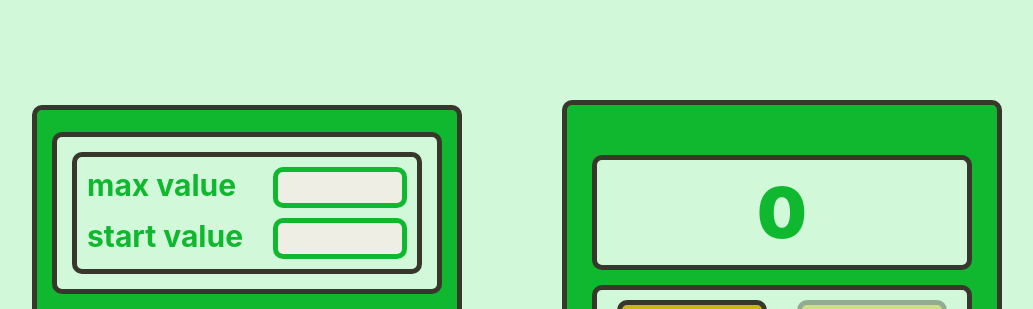
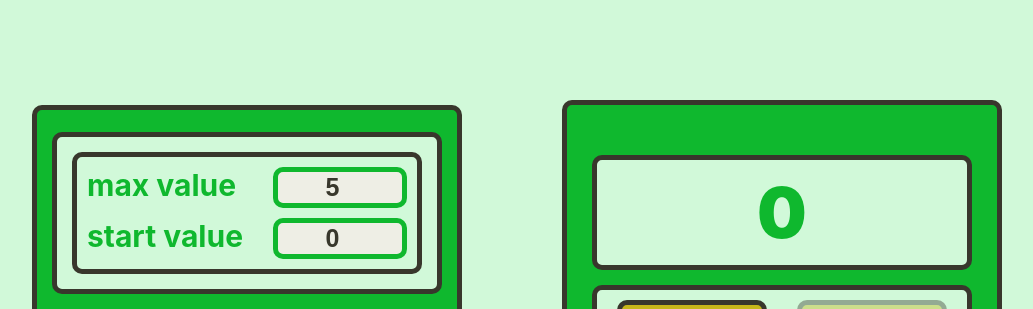
Before and after one commit to olesya-sh-dev/counter, a React (Create React App) app: page / in a window 1280 px wide. Shown: the top 309 px of the page, without its empty margins (123-1156 px from the left). Built offline with nearby package versions, Linux system fonts and the light colour scheme.

Commit message:
в счетчик прихолдит актуальное значение minValue при reset

```diff
--- a/src/App.tsx
+++ b/src/App.tsx
@@ -4,9 +4,19 @@ import { Counter } from "./components/counter/Counter";
 import { Settings } from "./components/settings/Settings";
 
 function App() {
-  let maxValue = 5;
-  let minValue = 0;
+  const getFromLocalStorage = () => {
+    let maxValueString = localStorage.getItem("maxValue");
+    let maxValue = maxValueString ? parseInt(maxValueString) : 5;
+
+    let minValueString = localStorage.getItem("startValue");
+    let minValue = minValueString ? parseInt(minValueString) : 0;
+
+    return { maxValue, minValue };
+  };
+
+  const { maxValue, minValue } = getFromLocalStorage();
   const [number, setNumber] = useState<number>(minValue);
+
   const incrementHandler = () => {
     if (number < maxValue) {
       setNumber((prevNumber) => prevNumber + 1);
@@ -14,7 +24,7 @@ function App() {
   };
 
   const resetHandler = () => {
-    setNumber(minValue);
+    setNumber(getFromLocalStorage().minValue);
   };
 
   return (
@@ -27,10 +37,10 @@ function App() {
           gap: "100px",
         }}
       >
-        <Settings />
+        <Settings maxValue={maxValue} startValue={minValue} />
         <Counter
-          maxValue={maxValue}
-          minValue={minValue}
+          maxValue={getFromLocalStorage().maxValue}
+          minValue={getFromLocalStorage().minValue}
           incrementHandler={incrementHandler}
           resetHandler={resetHandler}
           number={number}
--- a/src/components/settings/Settings.tsx
+++ b/src/components/settings/Settings.tsx
@@ -1,21 +1,54 @@
-import React from "react";
+import React, { useState } from "react";
 import { Wrapper } from "../Wrapper";
 import { Button } from "../button/Button";
 import { S } from "./Settings_styles";
 import { SettingsValue } from "./SettingsValue";
 
-export const Settings = () => {
+type SettingsPropsType = {
+  maxValue: number;
+  startValue: number;
+};
+
+export const Settings = (props: SettingsPropsType) => {
+  const setToLocalStorage = (maxValue: number, startValue: number) => {
+    localStorage.setItem("maxValue", JSON.stringify(maxValue));
+    localStorage.setItem("startValue", JSON.stringify(startValue));
+  };
+  const [maxValue, setMaxValue] = useState(props.maxValue);
+  const [startValue, setStartValue] = useState(props.startValue);
+
+  const handleMaxValueChange = (value: number) => {
+    setMaxValue(value);
+  };
+
+  const handleStartValueChange = (value: number) => {
+    setStartValue(value);
+  };
   return (
     <div>
       <S.Settings>
         <S.SettingsField>
           <S.SettingsBox>
-            <SettingsValue title="max value" />
-            <SettingsValue title="start value" />
+            <SettingsValue
+              title="max value"
+              value={maxValue}
+              onChange={handleMaxValueChange}
+            />
+            <SettingsValue
+              title="start value"
+              value={startValue}
+              onChange={handleStartValueChange}
+            />
           </S.SettingsBox>
         </S.SettingsField>
         <Wrapper>
-          <Button>set</Button>
+          <Button
+            onClick={() => {
+              setToLocalStorage(maxValue, startValue);
+            }}
+          >
+            set
+          </Button>
         </Wrapper>
       </S.Settings>
     </div>
--- a/src/components/settings/SettingsValue.tsx
+++ b/src/components/settings/SettingsValue.tsx
@@ -3,12 +3,18 @@ import { S } from "./Settings_styles";
 
 type SettingsValueProps = {
   title: string;
+  value: number;
+  onChange: (value: number) => void;
 };
 export const SettingsValue = (props: SettingsValueProps) => {
+  const setNumberHandler = (event: ChangeEvent<HTMLInputElement>) => {
+    props.onChange(+event.currentTarget.value);
+  };
+
   return (
     <S.SettingsValueItem>
       <span>{props.title}</span>
-      <input type="number" />
+      <input type="number" value={props.value} onChange={setNumberHandler} />
     </S.SettingsValueItem>
   );
 };
```
